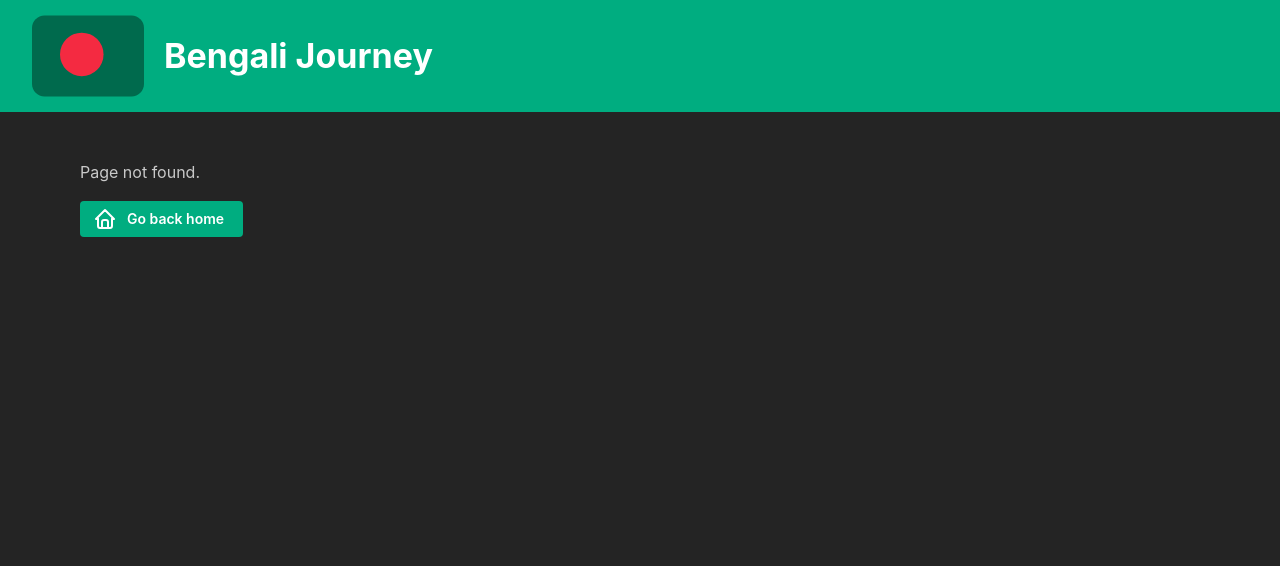
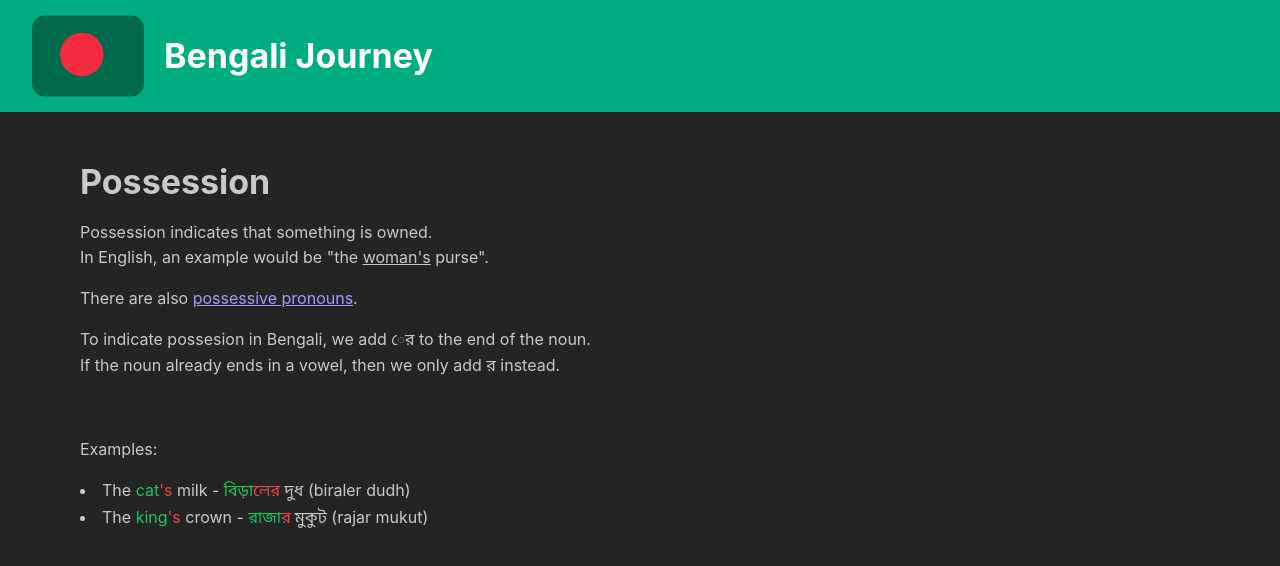
Before and after one commit to tahmid-23/bn-journey, a Next.js app: page /possession in a window 1280 px wide. Before the commit this address had no page. Shown: the top 566 px of the page. Built offline with nearby package versions, Linux system fonts and the light colour scheme.

Commit message:
possession

```diff
--- a/src/app/ImportantLinks.tsx
+++ b/src/app/ImportantLinks.tsx
@@ -1,20 +1,41 @@
 "use client";
 
 import { List, Text } from "@mantine/core";
-import Link from "next/link";
+import Link, { LinkProps } from "next/link";
+import { PropsWithChildren } from "react";
+
+interface UnstyledLinkProps {
+  href: string;
+}
+
+function UnstyledLink({
+  href,
+  children,
+}: PropsWithChildren<UnstyledLinkProps>) {
+  return (
+    <Link className="text-inherit" href={href}>
+      {children}
+    </Link>
+  );
+}
 
 export default function ImportantLinks() {
   return (
     <List>
       <List.Item>
-        <Link className="text-inherit" href="/alphabet">
+        <UnstyledLink href="/alphabet">
           <Text>Alphabet</Text>
-        </Link>
+        </UnstyledLink>
       </List.Item>
       <List.Item>
-        <Link className="text-inherit" href="/question-words">
+        <UnstyledLink href="/question-words">
           <Text>Question Words</Text>
-        </Link>
+        </UnstyledLink>
+      </List.Item>
+      <List.Item>
+        <UnstyledLink href="/possession">
+          <Text>Possession</Text>
+        </UnstyledLink>
       </List.Item>
       <List.Item>
         <Text>Pronouns</Text>
--- /dev/null
+++ b/src/app/possession/PossessionExamples.tsx
@@ -0,0 +1,33 @@
+"use client";
+
+import BNText from "@/components/BNText";
+import { List, Text } from "@mantine/core";
+
+export default function PossessionExamples() {
+  return (
+    <List>
+      <List.Item>
+        <Text>
+          The <span className="text-green-500">cat</span>
+          <span className="text-red-500">&apos;s</span> milk -{" "}
+          <BNText>
+            <span className="text-green-500">বিড়া</span>
+            <span className="text-red-500">লের</span> দুধ
+          </BNText>{" "}
+          (biraler dudh)
+        </Text>
+      </List.Item>
+      <List.Item>
+        <Text>
+          The <span className="text-green-500">king</span>
+          <span className="text-red-500">&apos;s</span> crown -{" "}
+          <BNText>
+            <span className="text-green-500">রাজা</span>
+            <span className="text-red-500">র</span> মুকুট
+          </BNText>{" "}
+          (rajar mukut)
+        </Text>
+      </List.Item>
+    </List>
+  );
+}
--- /dev/null
+++ b/src/app/possession/page.tsx
@@ -0,0 +1,34 @@
+import BNText from "@/components/BNText";
+import { Stack, Text, Title } from "@mantine/core";
+import Link from "next/link";
+import PossessionExamples from "./PossessionExamples";
+
+export default function Possession() {
+  return (
+    <Stack>
+      <Title>Possession</Title>
+      <Text>
+        Possession indicates that something is owned.
+        <br />
+        In English, an example would be &quot;the <u>woman&apos;s</u>{" "}
+        purse&quot;.
+      </Text>
+      <Text>
+        There are also{" "}
+        <Link href="/pronouns/possessive">possessive pronouns</Link>.
+      </Text>
+      <Text>
+        To indicate possesion in Bengali, we add <BNText>ের</BNText> to the end
+        of the noun.
+        <br />
+        If the noun already ends in a vowel, then we only add <BNText>
+          র
+        </BNText>{" "}
+        instead.
+      </Text>
+      <br />
+      <Text>Examples:</Text>
+      <PossessionExamples />
+    </Stack>
+  );
+}
```
